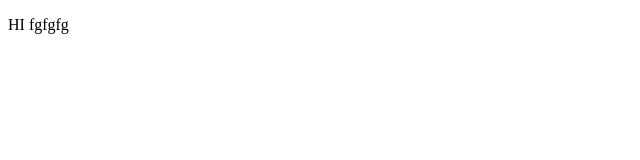
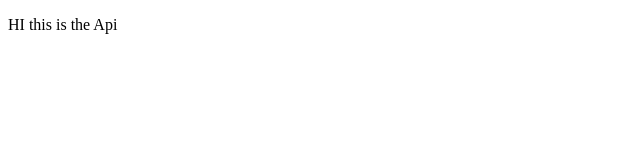
Before and after one commit to AmiraliSoltani/backend-onlineShop, a website: page index.html in a window 1280 px wide. Shown: the full height of the page, 0-640 px from the left. Drawn offline with Linux system fonts and the light colour scheme.

Commit message:
make changes for vercel24

```diff
--- a/index.html
+++ b/index.html
@@ -6,6 +6,6 @@
     <title>API</title>
 </head>
 <body>
-    <P> HI fgfgfg</P>
+    <P> HI this is the Api</P>
 </body>
 </html>
```
